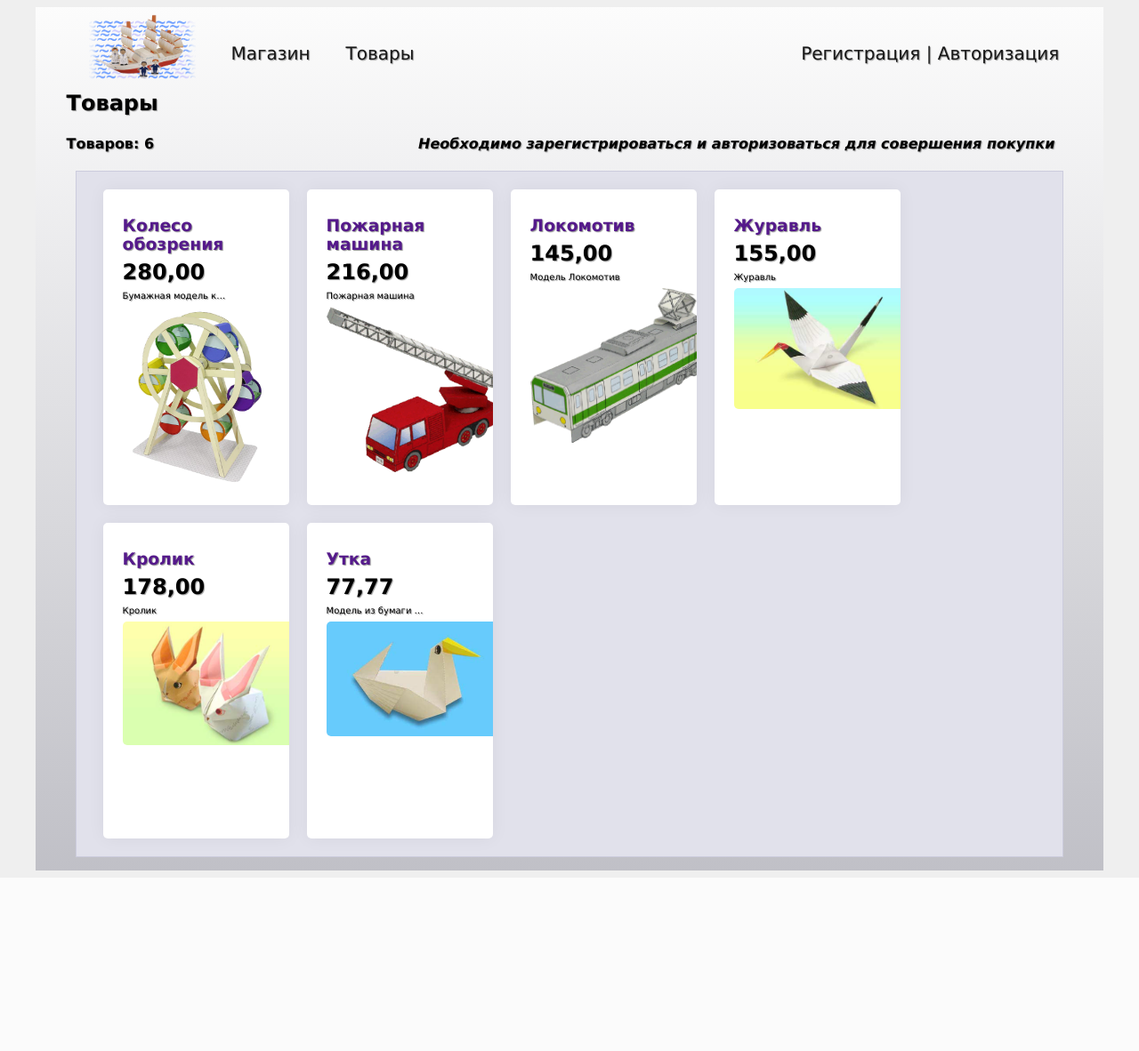
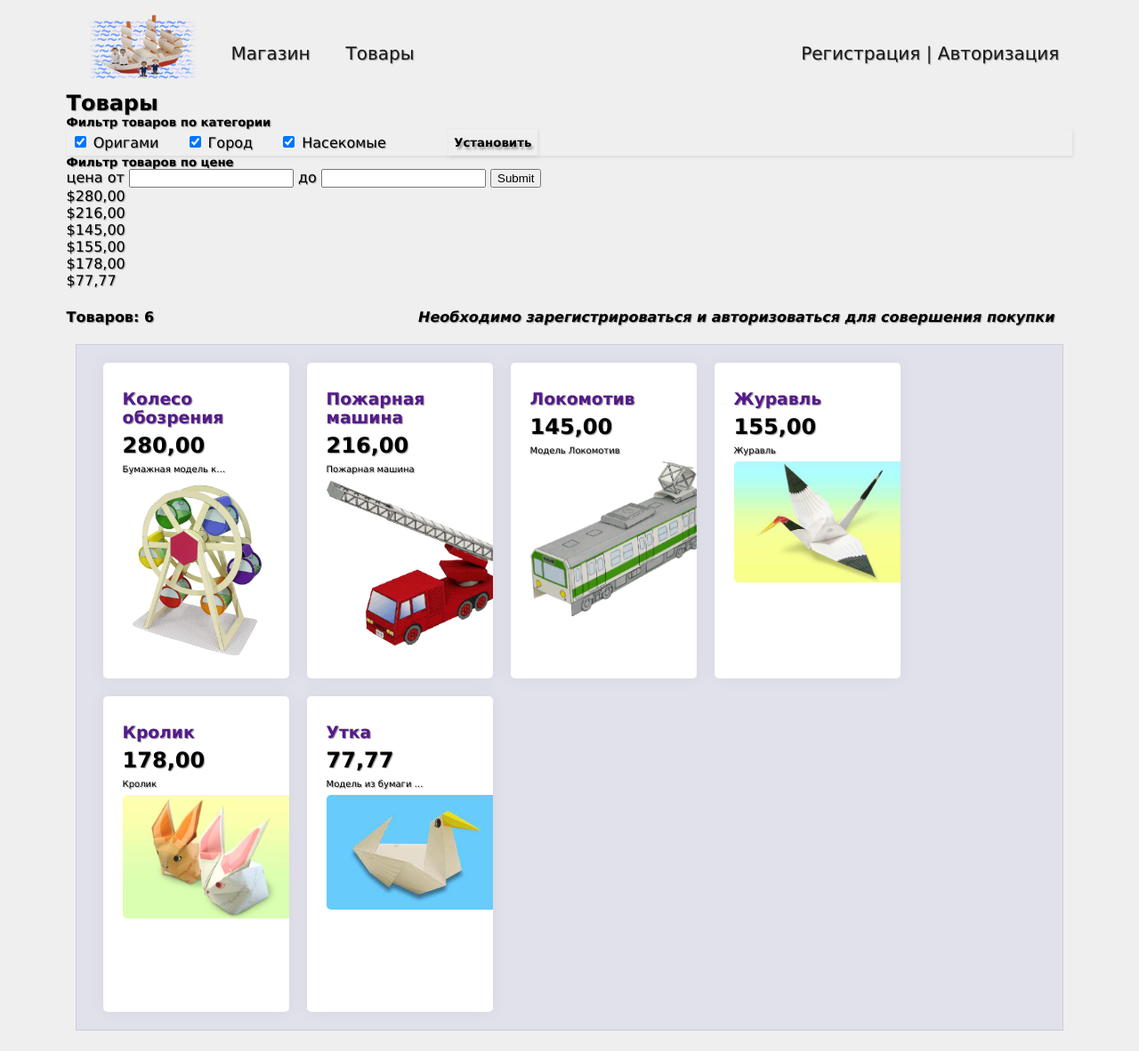
Before and after one commit to GolubinM/market, a Django app: page /goods/ in a window 1280 px wide. Shown: the whole page at 89% size. Before the commit the page ends 979 px from the top, so only its background shows below. Run offline with Django 4.2, Linux system fonts and the light colour scheme; data comes from the database, SQL or seed files in the repository; both versions use the stored data as it was after the commit.

Commit message:
Before goods filter change

```diff
--- /dev/null
+++ b/goods/filters.py
@@ -0,0 +1,10 @@
+import django_filters
+from .models import Goods
+
+
+class GoodsPriceFilter(django_filters.FilterSet):
+    current_price = django_filters.AllValuesFilter()
+
+    class Meta:
+        model = Goods
+        fields = {'current_price': ['gt', 'lt']}
--- a/goods/forms.py
+++ b/goods/forms.py
@@ -1,11 +1,10 @@
 from django import forms
-from .models import Goods, Price
+from .models import Goods, Price, GoodsCategories
 
 
 class CreateGoodsForm(forms.ModelForm):
     picture = forms.ImageField(label=u'Изображение',
                                widget=forms.FileInput(attrs={'class': 'form-input'}))
-
 
     class Meta:
         model = Goods
@@ -26,3 +25,16 @@ class SetPrice(forms.ModelForm):
             'price': forms.NumberInput(attrs={'class': 'form-input'}),
             'date_time_actual': forms.DateTimeInput(attrs={'class': 'form-input'}),
         }
+
+
+class GoodsCategoriesRadio(forms.ModelForm):
+    all_categories_objs = GoodsCategories.objects.all()
+    all_ids = [elm.id for elm in all_categories_objs]
+    selected_categories = forms.ModelMultipleChoiceField(queryset=all_categories_objs, required=False,
+                                                         widget=forms.CheckboxSelectMultiple(
+                                                             attrs={'class': 'category'}),
+                                                         initial=all_ids)
+
+    class Meta:
+        model = GoodsCategories
+        fields = ["selected_categories"]
--- a/goods/templates/goods/goods.html
+++ b/goods/templates/goods/goods.html
@@ -3,6 +3,28 @@
 {% block content %}
 
 <h2 class="cat_title">Товары<br></h2>
+
+<h5>Фильтр товаров по категории</h5>
+<form action="{%url  'goods' %}" method="post">
+    {% csrf_token %}
+    <div class="inline">
+        {% for fcat in form_category %}
+        {{ fcat }}
+        {% endfor %}
+        <button class="btn" type="submit">Установить</button>
+    </div>
+    <div class="form-error">{{f.errors}}</div>
+</form>
+<h5>Фильтр товаров по цене</h5>
+<form method="get">
+    цена от {{goods_price_filter.form.current_price__gt}} до {{goods_price_filter.form.current_price__lt}}
+<input type="submit"/>
+</form>
+
+{% for good in goods_price_filter.qs %}
+${{ good.current_price }}<br/>
+{% endfor %}
+
 
 <h4 class="info_string">Товаров: {{ goods.count }}
     {% if request.user.is_staff %}
@@ -34,7 +56,8 @@
         <div class="decription-text"><p>{{ good.description | striptags | truncatechars:18 }}</p></div>
         <a href=""><img class="model_img" src="{{ good.picture.url }}" alt="img"></a>
         {% if request.user.is_authenticated %}
-        <p class="add_to_cart_text">в корзину <a class="add_to_cart_lnk"  href="{% url 'add_to_cart' good.pk %}">+</a></p>
+        <p class="add_to_cart_text">в корзину <a class="add_to_cart_lnk" href="{% url 'add_to_cart' good.pk %}">+</a>
+        </p>
         {% endif %}
 
         {% endif %}
--- a/goods/views.py
+++ b/goods/views.py
@@ -1,14 +1,27 @@
 from django.contrib.admin.views.decorators import staff_member_required
 from django.shortcuts import render, redirect, get_object_or_404
 from .models import Price, Goods, Order
-from .forms import CreateGoodsForm, SetPrice
+from .forms import CreateGoodsForm, SetPrice, GoodsCategoriesRadio
 from django.db.models import Sum, F
+from .filters import GoodsPriceFilter
 
 
 def goods_page(request):
     goods = Goods.objects.all()
+    goods_price_filter = GoodsPriceFilter(request.GET,goods)
     # user_pk = get_cart_info(request)
+
+    if request.method == 'POST':
+        form_category = GoodsCategoriesRadio(request.POST)
+        if form_category.is_valid():
+            selected_point = form_category.cleaned_data['selected_categories']
+            selected_id = [cat.id for cat in selected_point]
+            goods = Goods.objects.filter(category__in=selected_id)
+    else:
+        form_category = GoodsCategoriesRadio()
+
     if request.user.is_authenticated:
+
         quantity = get_cart_info(request).aggregate(Sum("count"))["count__sum"]
         if quantity:
             print(quantity)
@@ -19,8 +32,11 @@ def goods_page(request):
     else:
         cart_quantity = "пусто"
     # print(cart_quantity['count__sum'])
-
-    return render(request, 'goods/goods.html', {"goods": goods, 'cart_quantity': cart_quantity})
+    context = {"goods": goods,
+               'cart_quantity': cart_quantity,
+               'form_category': form_category,
+               'goods_price_filter': goods_price_filter}
+    return render(request, 'goods/goods.html', context)
 
 
 def create_good(request):
@@ -159,3 +175,20 @@ def clear_order(request):
     except Exception as e:
         print("Ошибка очистки корзины", e)
     return redirect('goods')
+
+
+def category_select(request):
+    if request.method == 'POST':
+        form_category = GoodsCategoriesRadio(request.POST)
+        if form_category.is_valid():
+            seleted_point = form_category.cleaned_data['selected_categories']
+            for cat in seleted_point:
+                print(cat)
+            print(form.cleaned_data)
+            profile.user = request.user
+            profile.save()
+            form.save_m2m()  # needed since using commit=False
+        else:
+            form = GoodsCategoriesRadio()
+    context = {'form_category': form_category}
+    return redirect('goods')
--- a/market/urls.py
+++ b/market/urls.py
@@ -37,7 +37,6 @@ urlpatterns = [
     path("add_count/<int:pk>", add_count, name="add_count"),
     path("delete_order_row/<int:pk>", delete_order_row, name="delete_order_row"),
     path("clear_order/", clear_order, name="clear_order"),
-
 ]
 
 if settings.DEBUG:
--- a/seller/static/css/style.css
+++ b/seller/static/css/style.css
@@ -75,7 +75,7 @@ ul.menu li.text {
   margin: 0 auto;
   max-width: 95%;
   min-height: 960px;
-  background-image: linear-gradient(to bottom, rgba(255, 255, 255, 0.8), rgba(84, 84, 106, 0.3));
+  /* background-image: linear-gradient(to bottom, rgba(255, 255, 255, 0.8), rgba(84, 84, 106, 0.3)); */
 }
 .categories {
   display: flex;
@@ -104,7 +104,7 @@ h1 {
   margin-top: -10px;
 }
 .start {
-  font-size: large;
+  font-size: 2em;
 }
 .categories_img {
   width: 250px;
@@ -177,8 +177,9 @@ a {
   display: inline-block;
   min-width: 230px;
   vertical-align: top;
-  box-shadow: 2px 5px 2px 1px rgba(0, 0, 0, 0.2);
+  box-shadow: 1px 2px 4px 0.2px rgba(140, 140, 140, 0.2);
   margin: 0px 20px;
+  padding: 2px 5px;
 }
 
 .form-input,
@@ -314,14 +315,47 @@ a {
 /* ----------- */
 
 .back_img {
-  width: 1180px;
+  max-width: 92%;
   display: block;
   margin: 0px auto;
   align-items: center;
-  margin-top: -10px;
+  margin-top: -180px;
   border-radius: 15px 15px 0 0;
+  opacity: 0.4;
+  position: absolute;
+  z-index: -1;
 }
 
 .footer {
   min-height: 120px;
 }
+
+#id_selected_categories {
+  list-style-type: none;
+  display: flex;
+  gap: 30px;
+  padding: 5px;
+
+}
+.inline{
+  display: flex;
+  gap: 45px;
+  box-shadow: 1px 2px 4px 0.2px rgba(140, 140, 140, 0.2);
+}
+.inline .btn {
+  font-family: "Lucida Sans", "Lucida Sans Regular", "Lucida Grande", "Lucida Sans Unicode", Geneva,
+    Verdana, sans-serif;
+  box-shadow: 1px 2px 4px 0.2px rgba(140, 140, 140, 0.2);
+  text-shadow: 2px 3px 3px rgb(150, 150, 150);
+  font-weight: 600;
+}
+.inline .btn:hover{
+  cursor: pointer;
+
+}
+
+.inline .btn:active {
+  /* background: #b5b5b5; */
+  text-shadow:none;
+
+}
```
Also changed, not shown: db.sqlite3, seller/static/seller/main_page_city.jpg.
